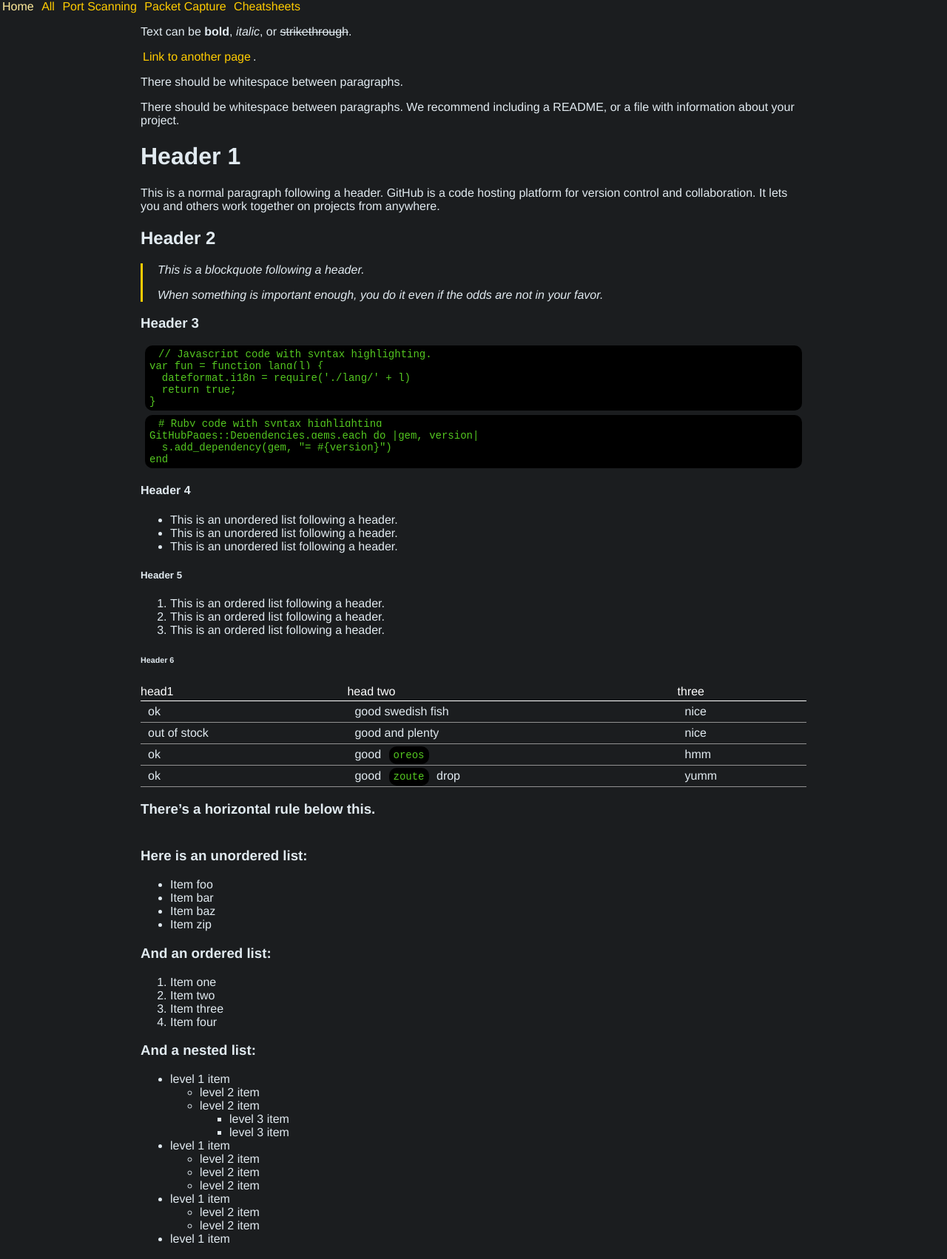
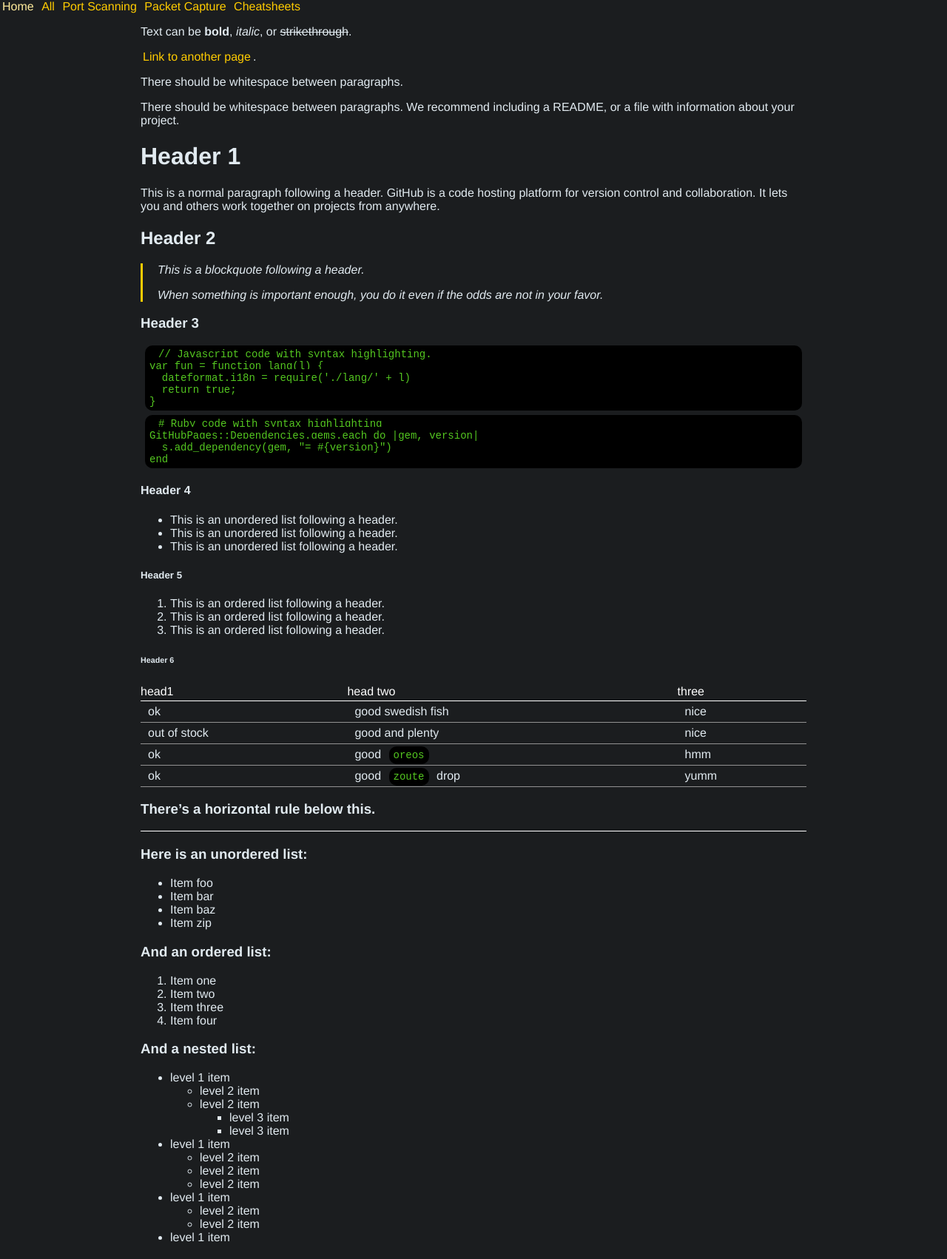
Before and after one commit to LukusEdwan/LukusEdwan.github.io, a Jekyll site: the page built from _guides/textpage.md, in a window 1280 px wide. Shown: the top 1702 px of the page at 74% size. Built offline with Jekyll 4.4.1, drawn with Linux system fonts in a browser that asks for light colours.

Commit message:
Added the header file and move nav code their Added simple footer that links back home change some css for this site TODO: Need to format footer and the header

```diff
--- a/_includes/header.html
+++ b/_includes/header.html
@@ -0,0 +1,13 @@
+<div class=header>
+	<div class=logo-header>
+
+	</div>
+
+	<div class=social-header>
+
+	</div>
+
+	<div class=nav>
+		{% include navigation.html %}
+	</div>
+</div>
--- a/_includes/navigation.html
+++ b/_includes/navigation.html
@@ -1,4 +1,4 @@
-<nav class=nav>
+<nav>
   {% for item in site.data.navigation %}
     <a href="{{ item.link }}" {% if page.url == item.link %}class="site-nav"{% endif %}>{{ item.name }}</a>
   {% endfor %}
--- a/_layouts/default.html
+++ b/_layouts/default.html
@@ -8,12 +8,18 @@
     {% seo %}
   </head>
   <body>
-    <div class=header>
-    	{% include navigation.html %}
+    <div>
+    	{% include header.html %}
     </div>
 
     <div class="wrapper">
     	{{ content }}
     </div>
+
+    <div class="wrapper">
+	<div class="footer">
+		<a href="{{ site.url }}"> Take Me Home </a>
+	</div>
+    </div>
   </body>
 </html>
--- a/_sass/main.scss
+++ b/_sass/main.scss
@@ -9,6 +9,7 @@
 $text-color: #e1eaf0;
 $back-color: #1b1d1f;
 $list-color: #929292;
+$ruler-color: white;
 $block-color: #ffcc00;
 $link-color: #ffcc00;
 $link-hov-color: #ffeb9b;
@@ -30,7 +31,7 @@
 }
 
 a {
-  color:#ffcc00;
+  color:$link-color;
   font-size:16px;
   padding: 0 3px;
   font-weight:400;
@@ -53,7 +54,6 @@
   border-radius: 10px;
 }
 
-
 blockquote {
   border-left:3px solid $block-color;
   margin:0;
@@ -66,12 +66,11 @@
   border-collapse:collapse;
 }
 
-
 th {
   text-align:center;
   padding:3px 0px;
-  border-bottom:1px solid white;
-  color: white;
+  border-bottom:1px solid $ruler-color;
+  color: $ruler-color;
   font-family: $font-stack;
   font-weight: normal;
 }
@@ -85,7 +84,8 @@
 hr {
   border: 0;
   outline: none;
-  height: 3px;
+  height: 1px;
+  background: $ruler-color;
   margin: 0 0 20px;
 }
 
```
Also changed, not shown: _includes/footer.html (deleted).
